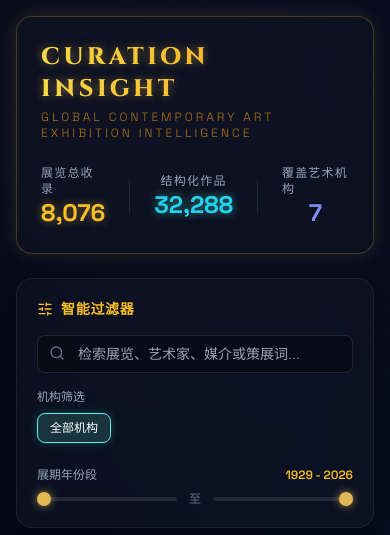
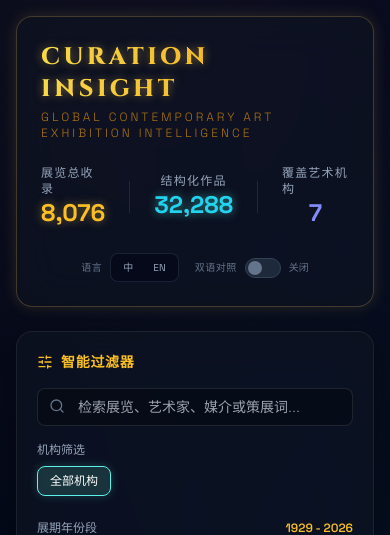
Before and after one commit to Golden0Voyager/auto-curation, a FastAPI app: page / in a window 390 px wide. Shown: the top 535 px of the page. Run offline with FastAPI, Linux system fonts and the light colour scheme; data that the repository does not hold is empty; some libraries are stand-ins or nearby versions.

Commit message:
feat(i18n): add header language selector and bilingual toggle controls
在 Header 右上角添加语言选择胶囊（中/EN）和双语对照 toggle 开关。默认语言中文，双语默认关闭。状态持久化到 localStorage。

```diff
--- a/src/web/static/app.js
+++ b/src/web/static/app.js
@@ -70,6 +70,68 @@ function updateStaticTexts() {
   document.documentElement.lang = appLanguage === 'zh' ? 'zh-CN' : 'en';
 }
 
+function setLanguage(lng) {
+  if (!i18nReady || lng === appLanguage) return;
+
+  i18next.changeLanguage(lng, (err) => {
+    if (err) {
+      console.error('Language change failed:', err);
+      return;
+    }
+    appLanguage = lng;
+    updateStaticTexts();
+    updateSettingsUI();
+
+    // If bilingual is on, sync priority to match new language
+    if (bilingualEnabled) {
+      currentBilingualMode = (appLanguage === 'zh') ? 'cn-top' : 'en-top';
+      updateBilingualSliderUI();
+      if (activeExhibitionData) renderBilingualTexts();
+    }
+
+    // Refresh dynamic content
+    loadExhibitionsGallery();
+  });
+}
+
+function toggleBilingual() {
+  bilingualEnabled = !bilingualEnabled;
+  localStorage.setItem('bilingualEnabled', bilingualEnabled.toString());
+  updateSettingsUI();
+
+  // Sync priority when turning on
+  if (bilingualEnabled) {
+    currentBilingualMode = (appLanguage === 'zh') ? 'cn-top' : 'en-top';
+  }
+
+  if (activeExhibitionData) {
+    renderBilingualTexts();
+    updateBilingualSliderUI();
+  }
+}
+
+function updateSettingsUI() {
+  const zhBtn = document.getElementById('lang-zh-btn');
+  const enBtn = document.getElementById('lang-en-btn');
+  const toggleBtn = document.getElementById('bilingual-toggle-btn');
+  const statusText = document.getElementById('bilingual-status-text');
+
+  if (zhBtn) {
+    zhBtn.classList.toggle('active', appLanguage === 'zh');
+    zhBtn.classList.toggle('text-slate-400', appLanguage !== 'zh');
+  }
+  if (enBtn) {
+    enBtn.classList.toggle('active', appLanguage === 'en');
+    enBtn.classList.toggle('text-slate-400', appLanguage !== 'en');
+  }
+  if (toggleBtn) {
+    toggleBtn.classList.toggle('active', bilingualEnabled);
+  }
+  if (statusText) {
+    statusText.textContent = bilingualEnabled ? '开启' : '关闭';
+  }
+}
+
 // Initialize when DOM loaded
 document.addEventListener("DOMContentLoaded", async () => {
   // Initialize i18next first
@@ -77,6 +139,7 @@ document.addEventListener("DOMContentLoaded", async () => {
 
   // Update all static UI texts
   updateStaticTexts();
+  updateSettingsUI();
 
   // Initialize Lucide Icons
   lucide.createIcons();
--- a/src/web/static/style.css
+++ b/src/web/static/style.css
@@ -263,3 +263,23 @@ input[type="range"]::-webkit-slider-thumb:hover {
   0% { transform: rotate(0deg); }
   100% { transform: rotate(360deg); }
 }
+
+/* Language Settings Controls */
+#lang-zh-btn.active,
+#lang-en-btn.active {
+  background: rgba(226, 183, 85, 0.15);
+  border: 1px solid rgba(226, 183, 85, 0.3);
+  color: #e2b755;
+  font-weight: 600;
+}
+
+#bilingual-toggle-btn.active {
+  background: rgba(94, 243, 232, 0.15);
+  border-color: rgba(94, 243, 232, 0.3);
+}
+
+#bilingual-toggle-btn.active #bilingual-toggle-knob {
+  transform: translateX(16px);
+  background: #5ef3e8;
+  box-shadow: 0 0 8px rgba(94, 243, 232, 0.5);
+}
--- a/src/web/templates/index.html
+++ b/src/web/templates/index.html
@@ -48,6 +48,9 @@
         </p>
       </div>
 
+      <!-- Metrics Dashboard + Settings -->
+      <div class="flex flex-wrap items-center justify-center gap-6 md:gap-8">
+
         <!-- Metrics Dashboard -->
         <div class="flex items-center gap-6 md:gap-12">
           <div class="flex flex-col items-center">
@@ -64,6 +67,29 @@
             <span class="text-xs text-slate-400 uppercase tracking-widest font-space font-medium">覆盖艺术机构</span>
             <span id="metric-museums" class="text-2xl md:text-3xl font-extrabold font-space text-indigo-400">7</span>
           </div>
+        </div>
+
+        <div class="h-8 w-[1px] bg-slate-800 hidden md:block"></div>
+
+        <!-- Language & Bilingual Settings -->
+        <div class="flex items-center gap-4">
+          <div class="flex items-center gap-2">
+            <span class="text-[10px] text-slate-500 uppercase tracking-wider font-space">语言</span>
+            <div class="flex items-center p-0.5 bg-slate-950/60 rounded-lg border border-slate-800/80">
+              <button id="lang-zh-btn" class="px-2.5 py-1 text-[10px] rounded-md transition-all duration-200 font-space active" onclick="setLanguage('zh')">中</button>
+              <button id="lang-en-btn" class="px-2.5 py-1 text-[10px] rounded-md transition-all duration-200 font-space text-slate-400" onclick="setLanguage('en')">EN</button>
+            </div>
+          </div>
+
+          <div class="flex items-center gap-2">
+            <span class="text-[10px] text-slate-500 uppercase tracking-wider font-space">双语对照</span>
+            <button id="bilingual-toggle-btn" class="relative w-9 h-5 rounded-full bg-slate-800 border border-slate-700 transition-all duration-300" onclick="toggleBilingual()">
+              <span id="bilingual-toggle-knob" class="absolute top-0.5 left-0.5 w-3.5 h-3.5 rounded-full bg-slate-500 transition-all duration-300"></span>
+            </button>
+            <span id="bilingual-status-text" class="text-[10px] text-slate-500 font-space">关闭</span>
+          </div>
+        </div>
+
       </div>
     </header>
 
```
Lines whose indentation alone changed are shown as unchanged.
